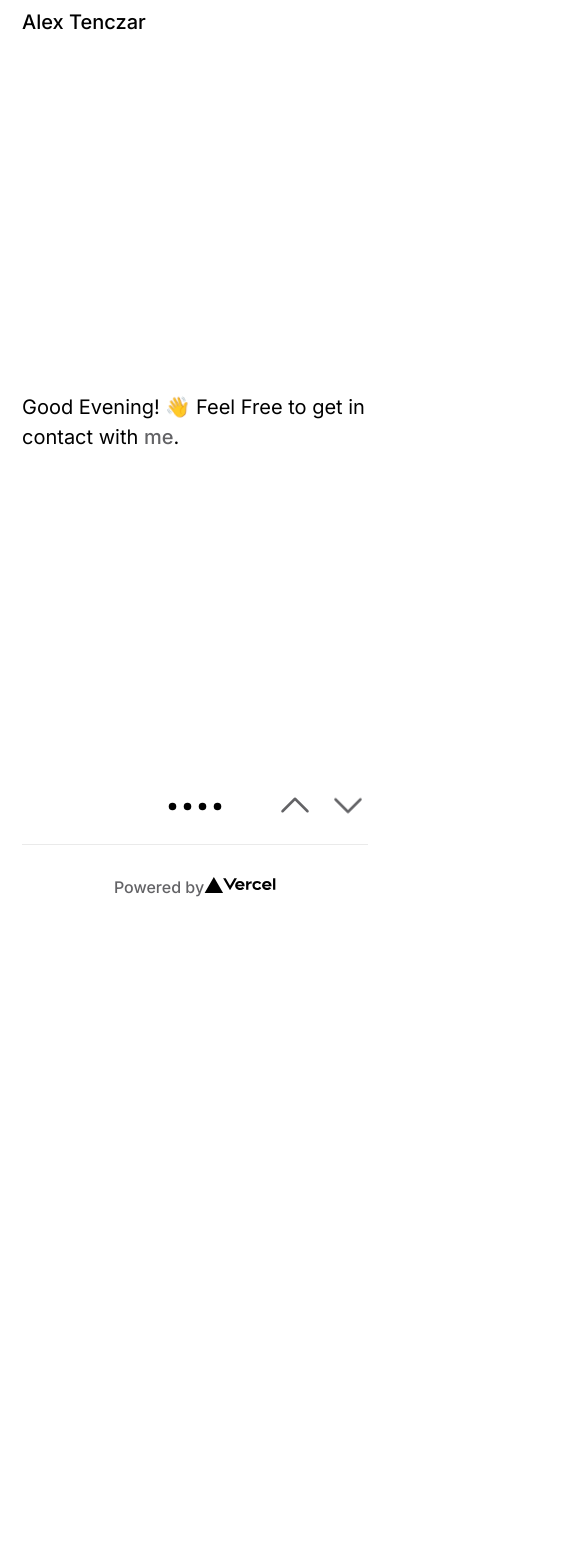
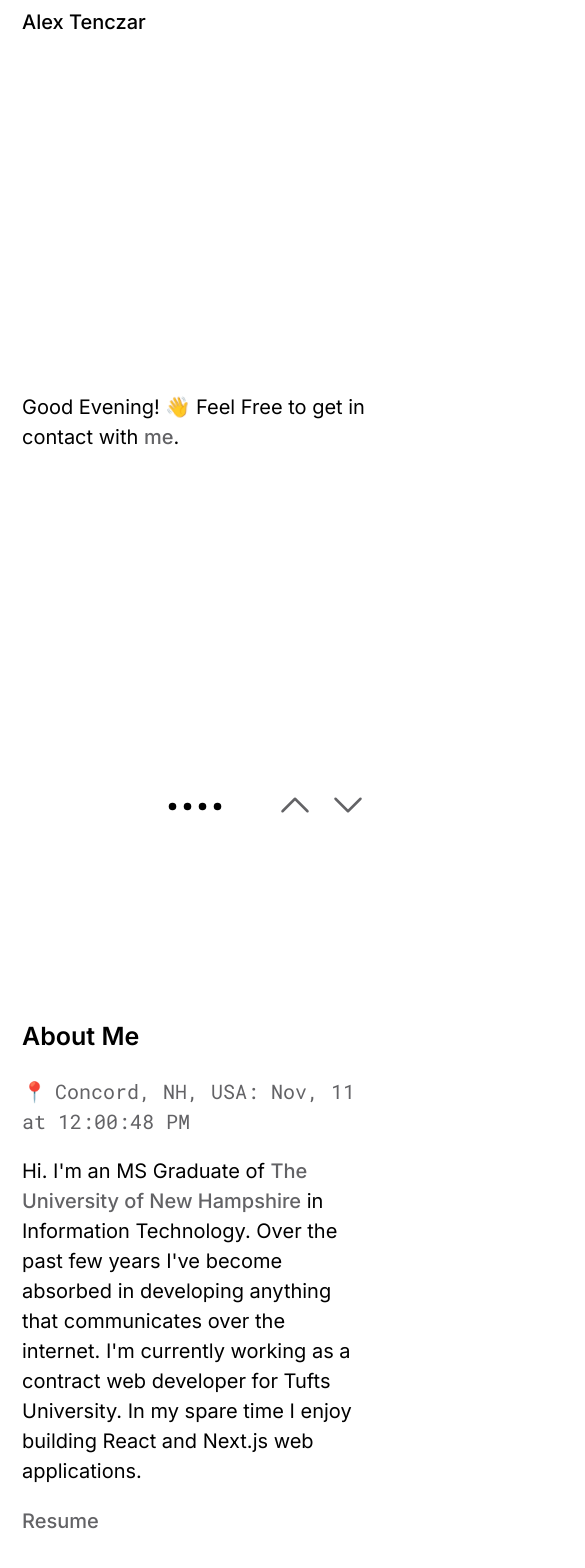
Before and after one commit to alextenczar/alextenczar.com-next, a Next.js app: page / in a window 390 px wide. Shown: the top 1568 px of the page, 585 px wide, since content can reach past the window. Before the commit the page ends 929 px from the top, so only its background shows below. Built offline with nearby package versions, Linux system fonts and the light colour scheme.

Commit message:
hid footer, additional changes

```diff
--- a/app/components/NavIcons.tsx
+++ b/app/components/NavIcons.tsx
@@ -8,20 +8,20 @@ export default function NavIcons() {
 
     const [progressState, setprogress] = useState([]);
 
-  function scrollNext(this: any, e:any) {
+    function scrollNext(this: any, e: any) {
         e.preventDefault();
-      let nextSection = document.querySelector('.in-view')?.parentElement?.nextElementSibling
-      if(nextSection) {
+        let nextSection = document.querySelector('.in-view')?.nextElementSibling
+        if (nextSection) {
             nextSection.scrollIntoView({
                 behavior: 'smooth'
             })
         }
     }
 
-  function scrollPrev(this: any, e:any) {
+    function scrollPrev(this: any, e: any) {
         e.preventDefault();
-      let previousSection = document.querySelector('.in-view')?.parentElement?.previousElementSibling
-      if(previousSection) {
+        let previousSection = document.querySelector('.in-view')?.previousElementSibling
+        if (previousSection) {
             previousSection.scrollIntoView({
                 behavior: 'smooth'
             })
@@ -31,25 +31,25 @@ export default function NavIcons() {
     useEffect(() => {
 
         let totalSlides = document.querySelectorAll('.snap-section').length
-        let progress:any = Array.from({length:totalSlides}, (_, i) => <svg key={i} height="32" viewBox="0 0 32 32" width="32" xmlns="http://www.w3.org/2000/svg"><circle cx="16" cy="16" r="8"/><path d="m0 0h32v32h-32z" fill="none"/></svg>);
+        let progress: any = Array.from({ length: totalSlides }, (_, i) => <svg key={i} height="32" viewBox="0 0 32 32" width="32" xmlns="http://www.w3.org/2000/svg"><circle cx="16" cy="16" r="8" /><path d="m0 0h32v32h-32z" fill="none" /></svg>);
 
         setprogress(progress)
 
         let downButton = document.querySelector('.down-button')
-        if(downButton){
+        if (downButton) {
             downButton.addEventListener('click', scrollNext)
         }
 
         let upButton = document.querySelector('.up-button')
-        if(upButton) {
+        if (upButton) {
             upButton.addEventListener('click', scrollPrev)
         }
 
         return () => {
-          if(upButton) {
+            if (upButton) {
                 upButton.removeEventListener('click', scrollPrev)
             }
-          if(downButton){
+            if (downButton) {
                 downButton.removeEventListener('click', scrollNext)
             }
         }
--- a/app/components/scroll.ts
+++ b/app/components/scroll.ts
@@ -33,7 +33,8 @@ export default function Scroll(props: any) {
         }
 
         let options = {
-            threshold: "0.5",
+            rootmargin: "0 0 50% 0",
+            threshold: 0.5,
         }
 
         const observer = new IntersectionObserver((entries, observer,) => {
--- a/styles/globals.scss
+++ b/styles/globals.scss
@@ -5,7 +5,7 @@ body {
   -webkit-font-smoothing: antialiased;
   -moz-osx-font-smoothing: grayscale;
   scroll-behavior: smooth;
-  overflow: hidden;
+  //overflow: hidden;
 }
 
 a,
@@ -203,7 +203,7 @@ input {
 }
 
 .embla {
-  overflow: hidden;
+  //overflow: hidden;
 }
 
 .embla__container {
@@ -212,6 +212,10 @@ input {
 
 .embla__slide {
   flex: 0 0 100%;
+}
+
+footer {
+  display: none;
 }
 
 @media (max-width: 1050px) {
--- a/styles/page.module.scss
+++ b/styles/page.module.scss
@@ -1,21 +1,19 @@
 .main {
-  height: 100vh;
   //padding: 4rem 0;
   position: relative;
-  scroll-snap-type: none;
-  overflow-y: scroll;
-  -ms-overflow-style: none;
+  overflow-y: visible;
+  //-ms-overflow-style: none;
   /* IE and Edge */
-  scrollbar-width: none;
+  // scrollbar-width: none;
   /* Firefox */
 }
 
 .main::-webkit-scrollbar {
-  display: none;
+  //display: none;
 }
 
 .footer {
-  display: flex;
+  display: none;
   flex: 1;
   padding: 2rem 0;
   border-top: 1px solid #eaeaea;
@@ -32,6 +30,6 @@
 
 @media (hover: none) and (pointer: coarse) and (max-device-width: 500px) {
   .main {
-    scroll-snap-type: y mandatory;
+    //scroll-snap-type: y mandatory;
   }
 }
```
Lines whose indentation alone changed are shown as unchanged.
